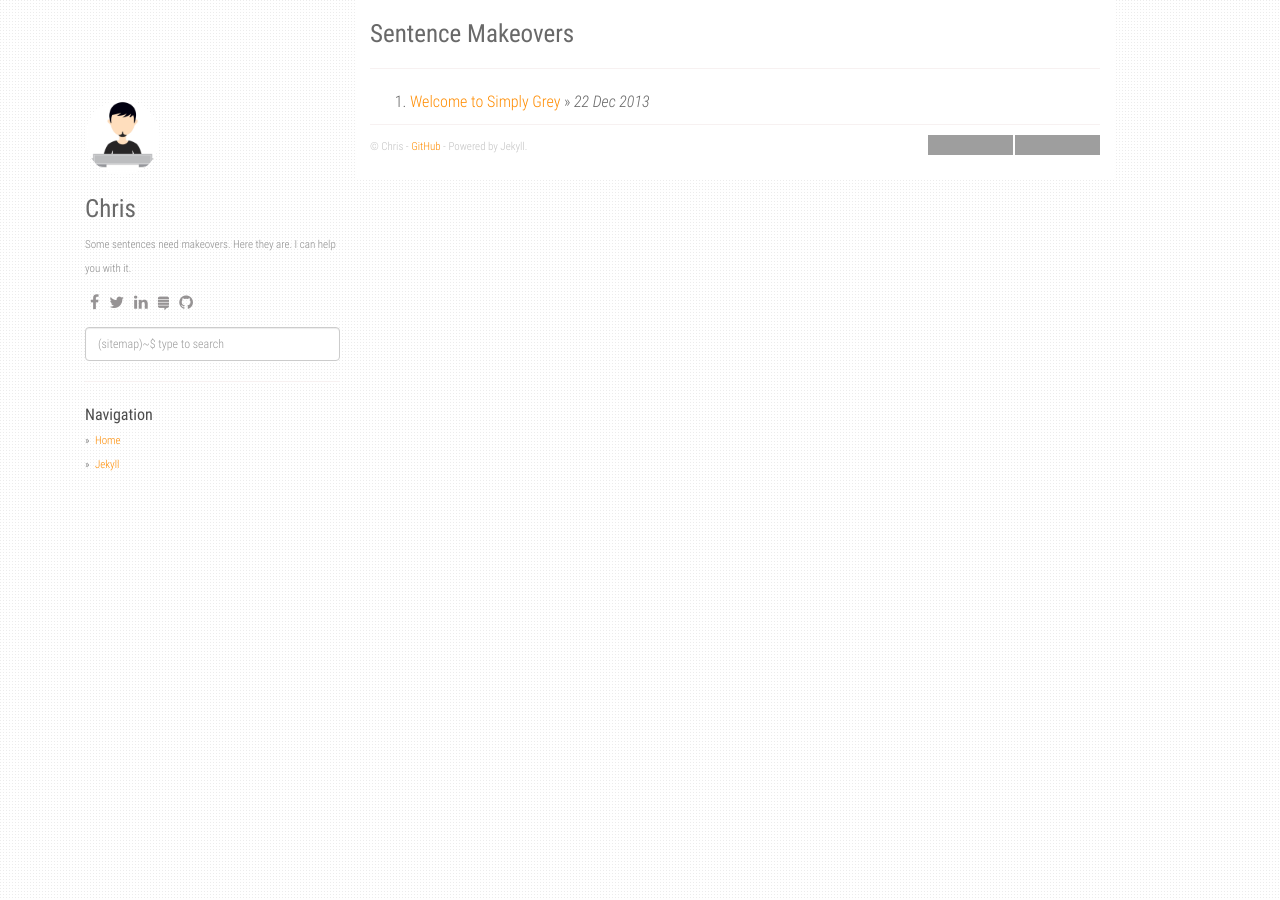
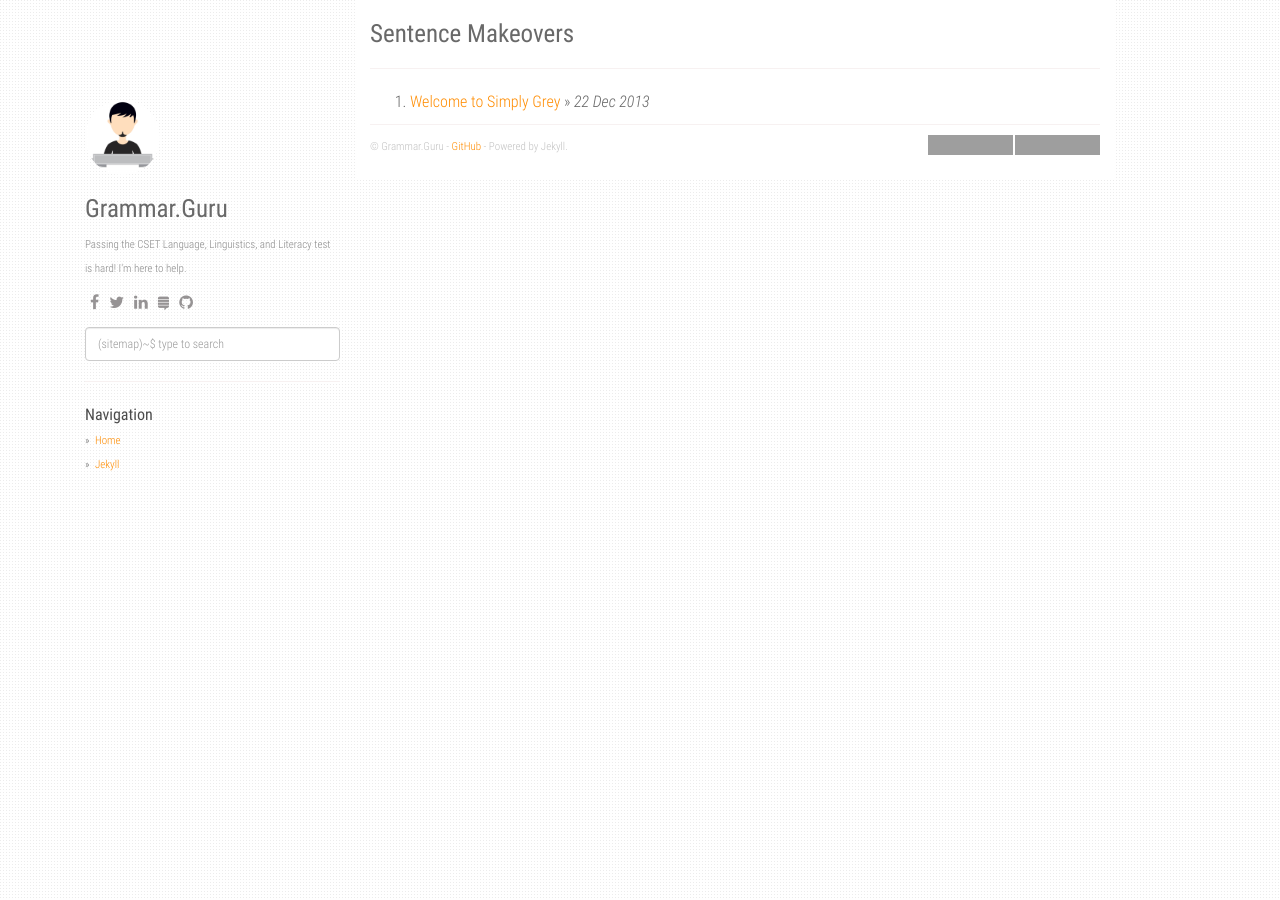
Before and after one commit to CMarcille/cmarcille.github.io, a Jekyll site: the page built from index.html, in a window 1280 px wide. Built offline with Jekyll 4.4.1, drawn with Linux system fonts in a browser that asks for light colours; the list of posts is cut into pages by our own code; grey boxes are pictures that could not be loaded.

Commit message:
Update _config.yml

```diff
--- a/_config.yml
+++ b/_config.yml
@@ -1,8 +1,8 @@
 title: Sentence Makeovers
 description: Some sentences need makeovers. Here they are.
-author: Chris
+author: Grammar.Guru
 github: https://github.com/CMarcille
-about: Some sentences need makeovers. Here they are. I can help you with it.
+about: Passing the CSET Language, Linguistics, and Literacy test is hard! I'm here to help.
 disqus_shortname: stackproblems
 google_analytics: UA-XXXXXXXX-Y
 avatar_url: /static/img/avatar.jpg
```
